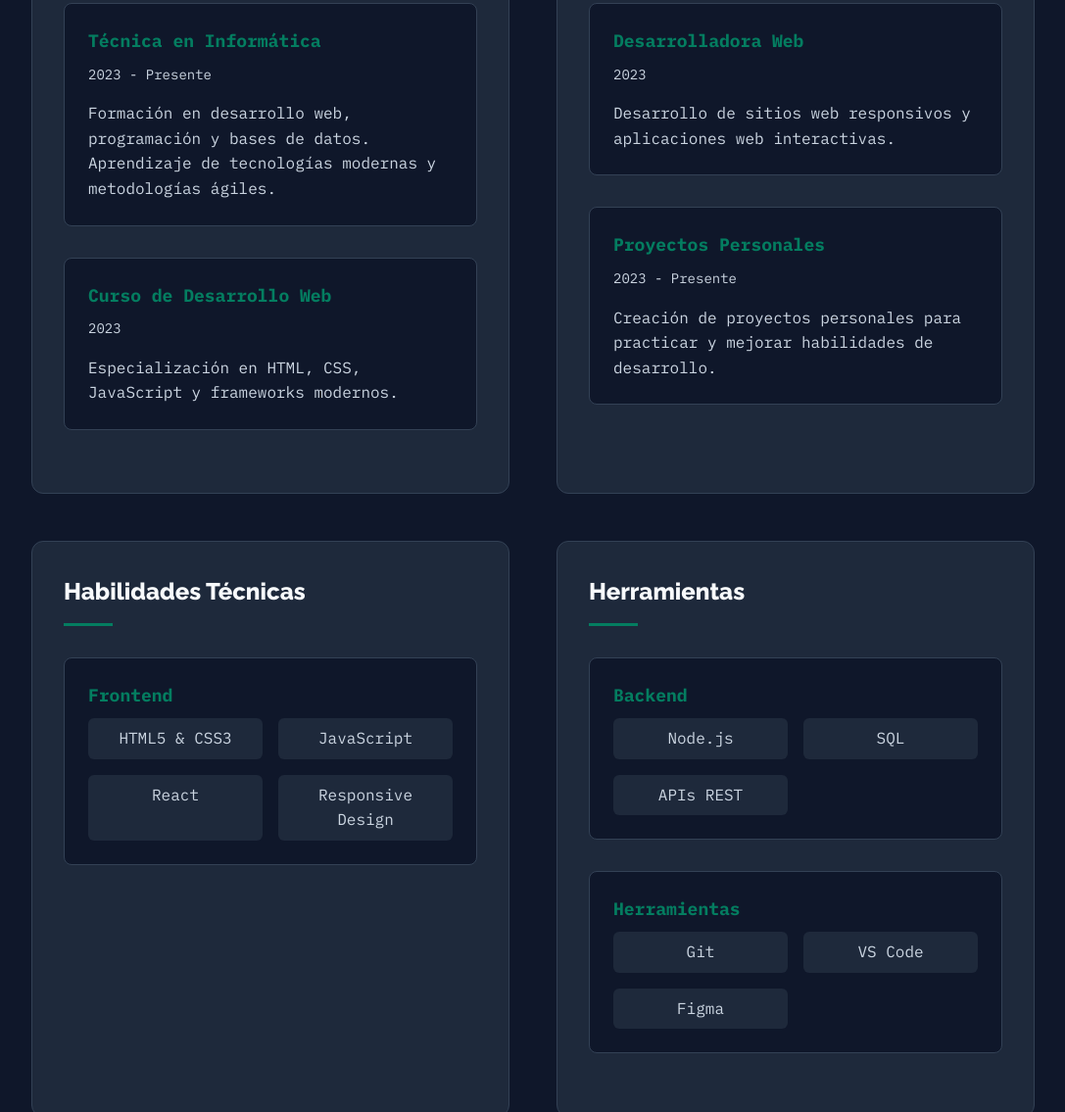
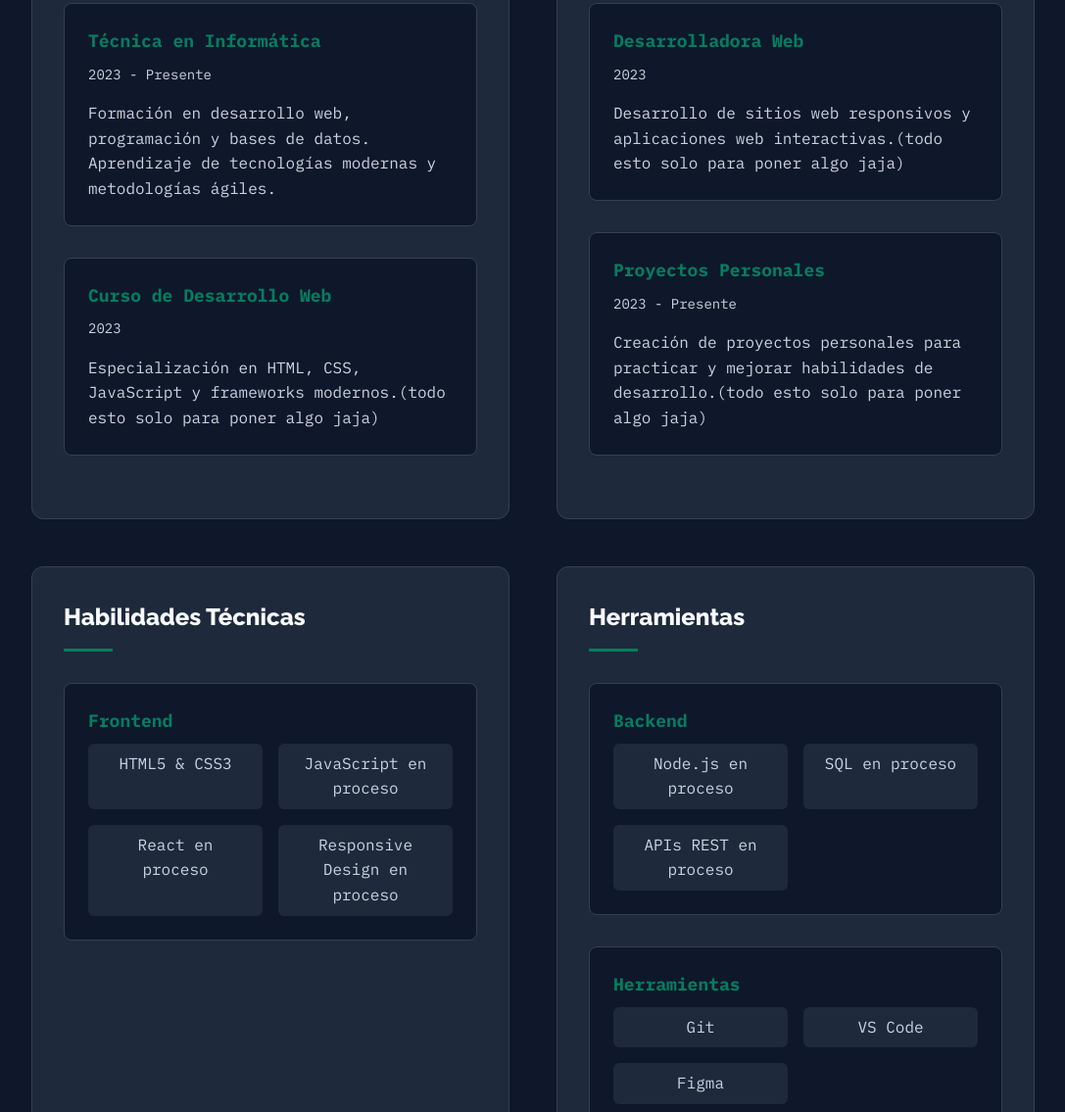
Before and after one commit to punshaa/portafolio, a plain HTML site: page curriculum.html in a window 1280 px wide. Shown: the part 366-1501 px from the top of the page at 98% size, without its empty margins (96-1183 px from the left). Drawn offline with Linux system fonts and the light colour scheme.

Commit message:
ultimo
ultimo

```diff
--- a/curriculum.html
+++ b/curriculum.html
@@ -40,7 +40,7 @@
                         <div class="education-item">
                             <h4>Curso de Desarrollo Web</h4>
                             <p class="date">2023</p>
-                            <p>Especialización en HTML, CSS, JavaScript y frameworks modernos.</p>
+                            <p>Especialización en HTML, CSS, JavaScript y frameworks modernos.(todo esto solo para poner algo jaja)</p>
                         </div>
                     </div>
 
@@ -49,12 +49,12 @@
                         <div class="experience-item">
                             <h4>Desarrolladora Web</h4>
                             <p class="date">2023</p>
-                            <p>Desarrollo de sitios web responsivos y aplicaciones web interactivas.</p>
+                            <p>Desarrollo de sitios web responsivos y aplicaciones web interactivas.(todo esto solo para poner algo jaja)</p>
                         </div>
                         <div class="experience-item">
                             <h4>Proyectos Personales</h4>
                             <p class="date">2023 - Presente</p>
-                            <p>Creación de proyectos personales para practicar y mejorar habilidades de desarrollo.</p>
+                            <p>Creación de proyectos personales para practicar y mejorar habilidades de desarrollo.(todo esto solo para poner algo jaja)</p>
                         </div>
                     </div>
 
@@ -64,9 +64,9 @@
                             <h4>Frontend</h4>
                             <ul>
                                 <li>HTML5 & CSS3</li>
-                                <li>JavaScript</li>
-                                <li>React</li>
-                                <li>Responsive Design</li>
+                                <li>JavaScript en proceso</li>
+                                <li>React en proceso</li>
+                                <li>Responsive Design en proceso</li>
                             </ul>
                         </div>
                     </div>
@@ -76,9 +76,9 @@
                         <div class="skills-item">
                             <h4>Backend</h4>
                             <ul>
-                                <li>Node.js</li>
-                                <li>SQL</li>
-                                <li>APIs REST</li>
+                                <li>Node.js en proceso</li>
+                                <li>SQL en proceso</li>
+                                <li>APIs REST en proceso</li>
                             </ul>
                         </div>
                         <div class="skills-item">
```
Also changed, not shown: index.html (+11 -11 lines), proyectos.html (+4 -4 lines), assets/img/fotoperfil.png (added).
